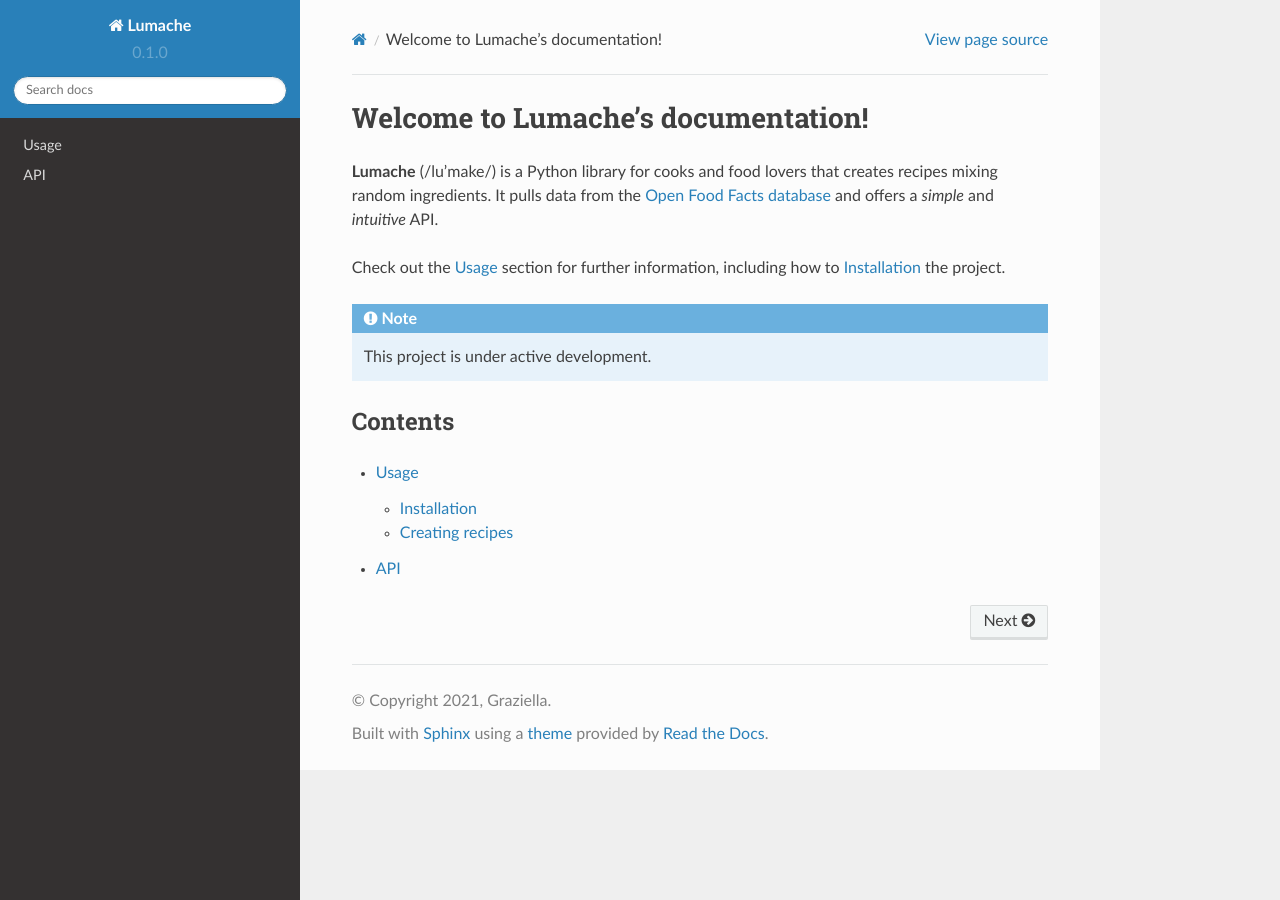
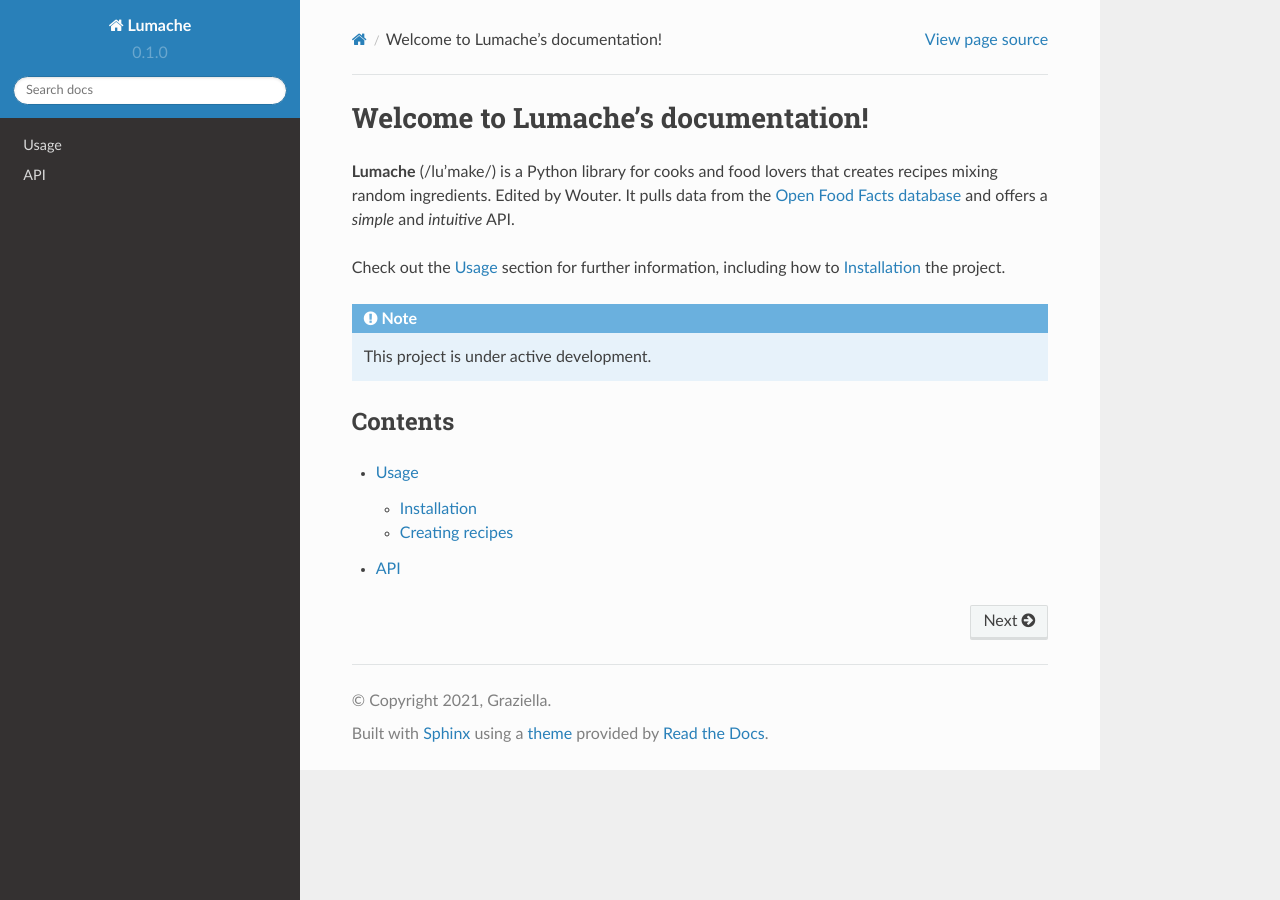
Before and after one commit to wouterkolk/rtd-tutorial, a Sphinx documentation site: the page built from docs/source/index.rst, in a window 1280 px wide. Built offline with Sphinx 7.4.7 and the Read the Docs theme 2.0.0, drawn with Linux system fonts in a browser that asks for light colours.

Commit message:
Update index.rst
small edit2

```diff
--- a/docs/source/index.rst
+++ b/docs/source/index.rst
@@ -2,7 +2,7 @@
 ===================================
 
 **Lumache** (/lu'make/) is a Python library for cooks and food lovers
-that creates recipes mixing random ingredients.
+that creates recipes mixing random ingredients. Edited by Wouter.
 It pulls data from the `Open Food Facts database <https://world.openfoodfacts.org/>`_
 and offers a *simple* and *intuitive* API.
 
```
